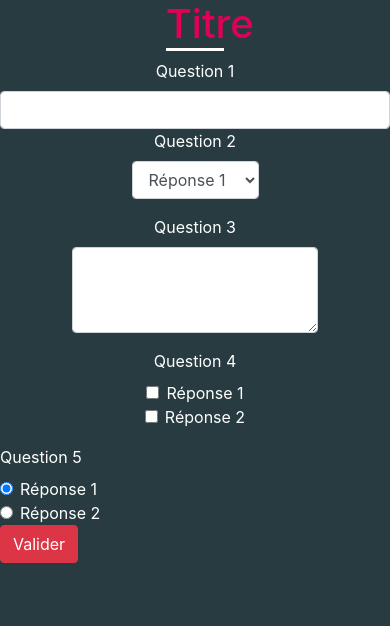
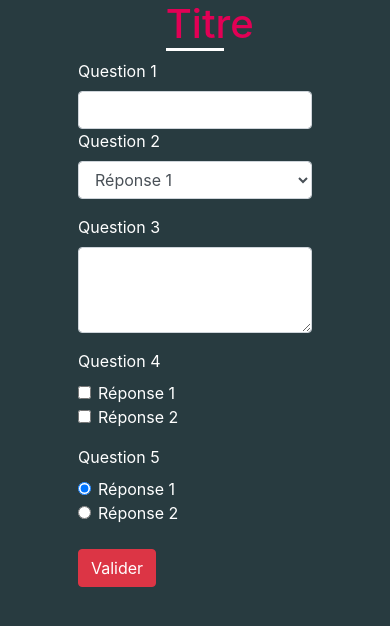
Before and after one commit to fannypierre/ProjetQuiz_CaracatsanisPierre, a PHP site: page /questions.php in a window 390 px wide. Shown: the part 56-682 px from the top of the page. Run offline with PHP 8.4, Linux system fonts and the light colour scheme.

Commit message:
Page avec les questions du quiz responsive

```diff
--- a/css/style.css
+++ b/css/style.css
@@ -128,7 +128,7 @@ h1 {
   .form-group {
 	  display: flex;
 	  flex-direction: column;
-	  align-items: center;
+	  /*align-items: center;*/ /*A gérer avec un id par rapport aux mêmes classes présentes dans questions.php plus nombreuses*/
   }
 
   #connexion-label, #inscription-label {
@@ -242,6 +242,12 @@ h1 {
 	}
 }
 
+/*Page questions du quiz*/
+#questionnaire {
+	width: 60%;
+	margin-left: 20%;
+}
+
 /*Page de résultat (resultat.php)*/
 #res {
 	text-align: center;
--- a/questions.php
+++ b/questions.php
@@ -11,7 +11,7 @@
     <body>
         <h1>Titre</h1>
 
-        <form>
+        <form id="questionnaire">
             <div class="form-group">
                 <label for="question1">Question 1</label>
                 <input type="email" class="form-control" id="question1">
@@ -51,6 +51,7 @@
                     <label class="form-check-label" for="question5_Reponse2">Réponse 2</label>
                 </div>
             </div>
+            </br>
             <button type="submit" class="btn btn-danger">Valider</button>
         </form>
 
```
